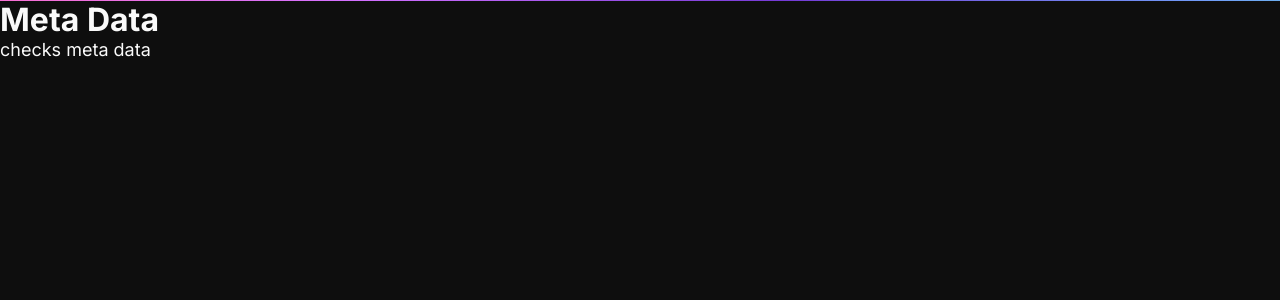
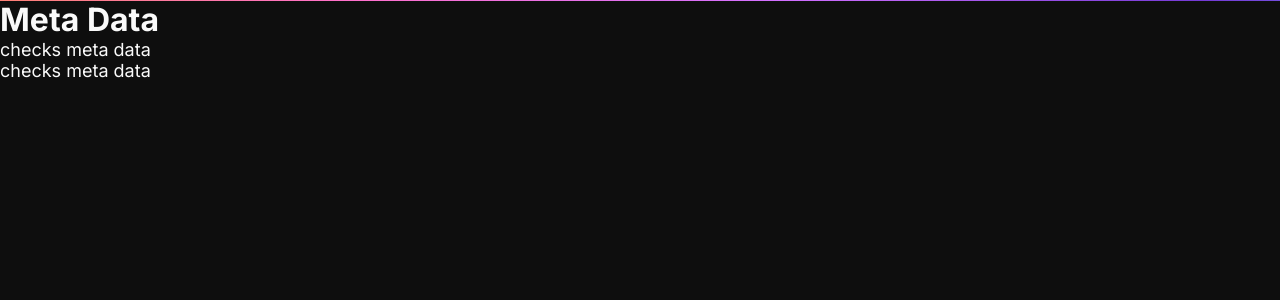
Before and after one commit to BigBadBodyPillow/metaData, a SvelteKit app: page / in a window 1280 px wide. Shown: the top 300 px of the page. Built offline with nearby package versions, Linux system fonts and the light colour scheme.

Commit message:
changes 2

```diff
--- a/src/routes/+page.svelte
+++ b/src/routes/+page.svelte
@@ -1,2 +1,3 @@
 <h1>Meta Data</h1>
 <p>checks meta data</p>
+<p>checks meta data</p>
```
